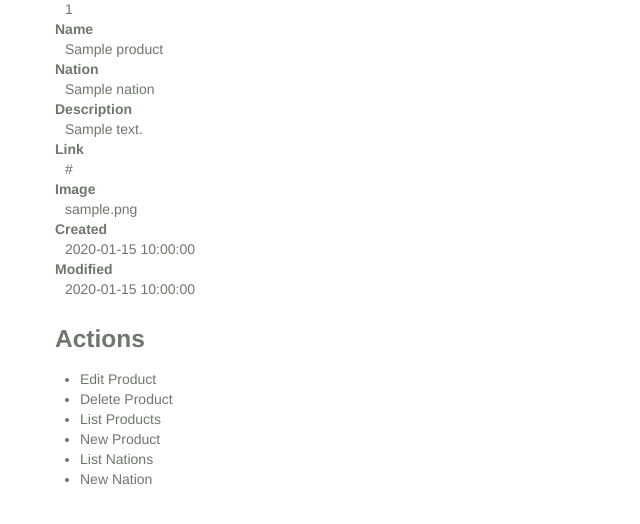
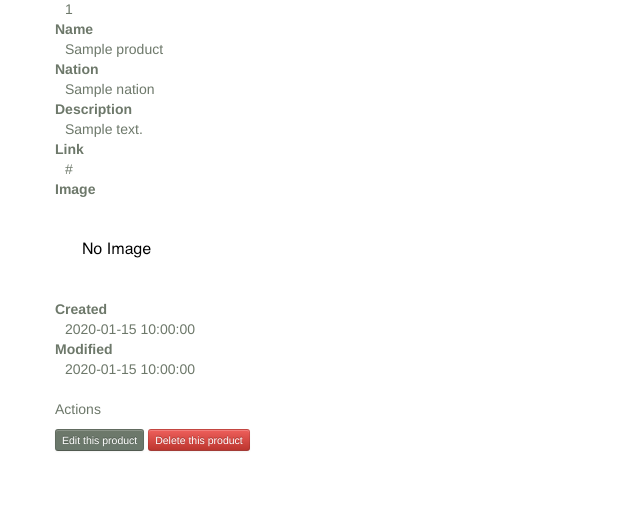
Before and after one commit to kazuhirosaji/bbbs_cookbook, a CakePHP app: the page made by app/View/Products/view.ctp in a window 1280 px wide. Shown: the part 145-669 px from the top of the page, without its empty margins (0-640 px from the left). Run offline with PHP 8.4 and a stand-in for CakePHP, Linux system fonts and the light colour scheme; the template is opened without the code that fills it: most values are stand-ins (such as "Sample title", 1, 10 or a date in 2020); some libraries are stand-ins or nearby versions.

Commit message:
change view product page design.

```diff
--- a/app/View/Products/view.ctp
+++ b/app/View/Products/view.ctp
@@ -28,7 +28,15 @@
 		</dd>
 		<dt><?php echo __('Image'); ?></dt>
 		<dd>
-			<?php echo h($product['Product']['imagename']); ?>
+			<?php
+				$imagename = h($product['Product']['imagename']);
+				if (strlen($imagename) > 0 && file_exists("./img/products/". $imagename )):
+			?>
+				<td><?php echo $this->Html->image(h("products/". $product['Product']['imagename']),
+					array('alt' => 'Image file')); ?>&nbsp;</td>
+			<?php else: ?>
+				<td><?php echo $this->Html->image("NoImage.png", array('alt' => 'Image file')); ?>&nbsp;</td>
+			<?php endif ?>
 			&nbsp;
 		</dd>
 		<dt><?php echo __('Created'); ?></dt>
@@ -44,13 +52,16 @@
 	</dl>
 </div>
 <div class="actions">
-	<h3><?php echo __('Actions'); ?></h3>
-	<ul>
-		<li><?php echo $this->Html->link(__('Edit Product'), array('action' => 'edit', $product['Product']['id'])); ?> </li>
-		<li><?php echo $this->Form->postLink(__('Delete Product'), array('action' => 'delete', $product['Product']['id']), null, __('Are you sure you want to delete # %s?', $product['Product']['id'])); ?> </li>
-		<li><?php echo $this->Html->link(__('List Products'), array('action' => 'index')); ?> </li>
-		<li><?php echo $this->Html->link(__('New Product'), array('action' => 'add')); ?> </li>
-		<li><?php echo $this->Html->link(__('List Nations'), array('controller' => 'nations', 'action' => 'index')); ?> </li>
-		<li><?php echo $this->Html->link(__('New Nation'), array('controller' => 'nations', 'action' => 'add')); ?> </li>
-	</ul>
+	<p><?php echo __('Actions'); ?></p>
+	<?php echo $this->Html->link(
+			__('Edit this product'),
+			array('action' => 'edit', $product['Product']['id']),
+			array('class' => 'btn btn-primary btn-mini')
+	);?>
+	<?php echo $this->Form->postLink(
+			__('Delete this product'),
+			array('action' => 'delete', $product['Product']['id']),
+			array('class' => 'btn btn-danger btn-mini'),
+			__('Are you sure you want to delete this product?')
+	);?>
 </div>
```
